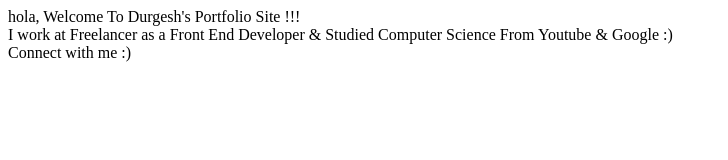
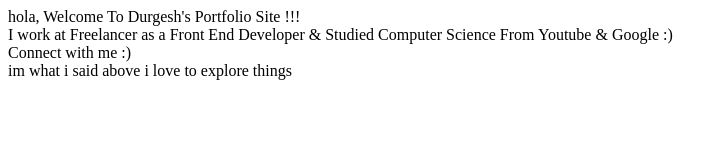
Before and after one commit to durgesh07-byte/durgesh-portfolio, a plain HTML site: page index.html in a window 1280 px wide. Shown: the whole page, without its empty margins (0-728 px from the left). Drawn offline with Linux system fonts and the light colour scheme.

Commit message:
update:about me

```diff
--- a/index.html
+++ b/index.html
@@ -9,5 +9,7 @@
     hola, Welcome To Durgesh's Portfolio Site !!!<br>
     I work at Freelancer as a Front End Developer & Studied Computer Science From Youtube & Google :)<br>
     Connect with me :)<br>
+
+    im what i said above i love to explore things
 </body>
 </html>
```
